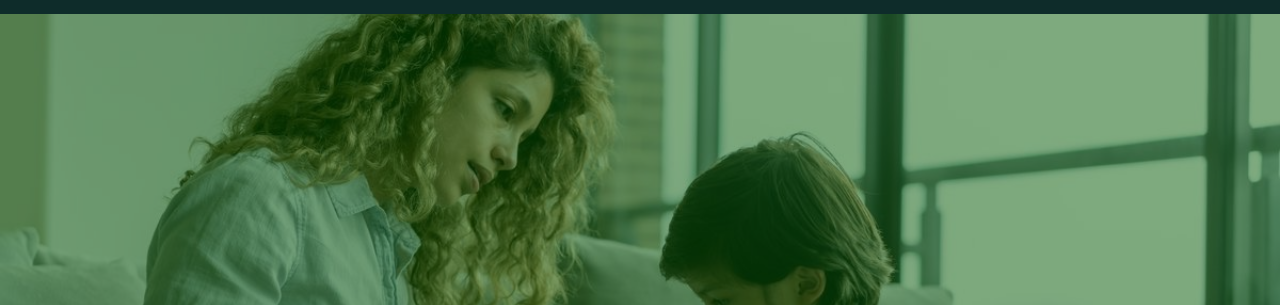
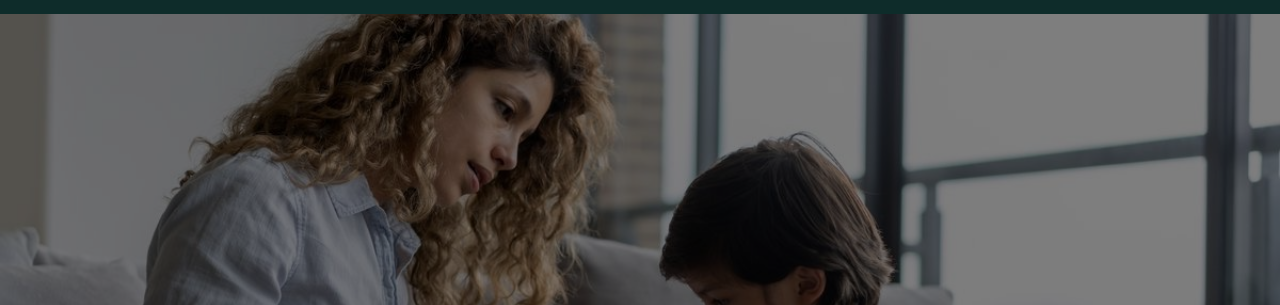
Before and after one commit to Ganzadidier/Family_Perspective, a plain HTML site: page index.html in a window 1280 px wide. Shown: the part 59-364 px from the top of the page. Drawn offline with nearby package versions, Linux system fonts and the light colour scheme; a web font is replaced by a local one.

```diff
--- a/Styles.css
+++ b/Styles.css
@@ -220,7 +220,7 @@ body, h1, ul {
     left: 0;
     width: 100%;
     height: 100%;
-    background: rgba(0, 89, 0, 0.5);
+    background: rgba(0, 0, 0, 0.5);
     z-index: 0;
 }
 
```
